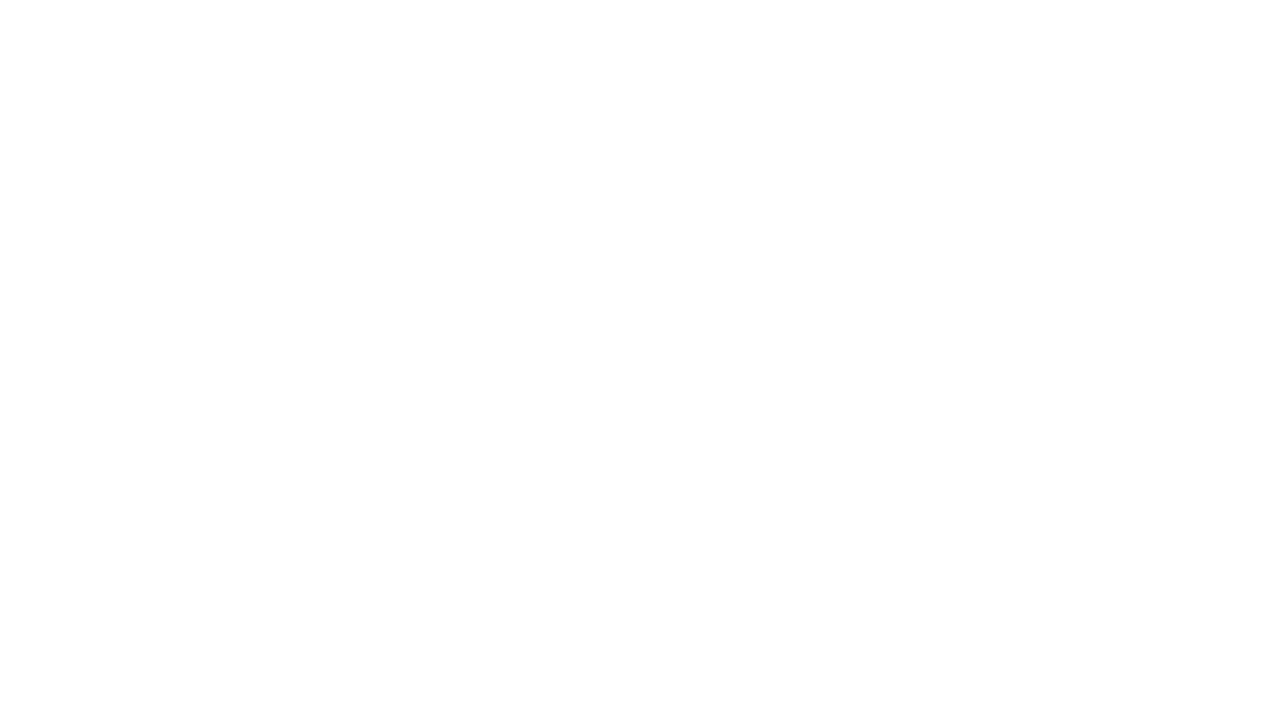
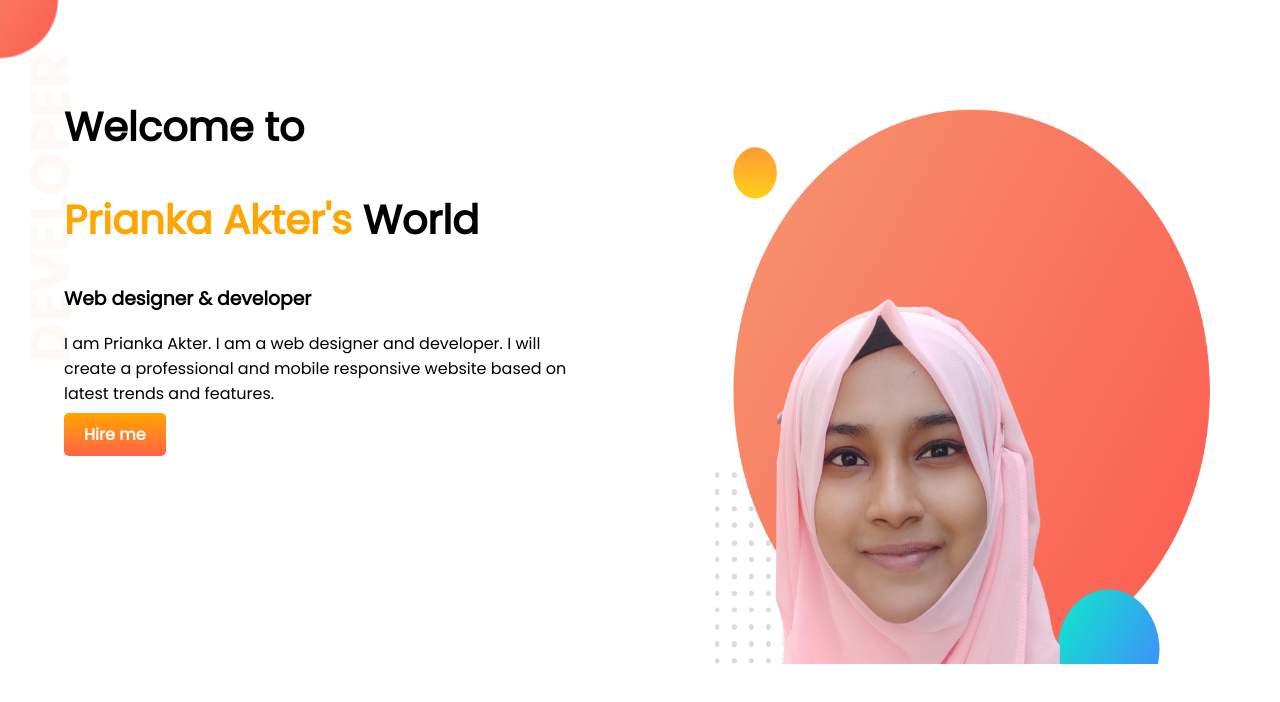
Before and after one commit to prianka02/developer-portfolio, a plain HTML site: page index.html in a window 1280 px wide. Drawn offline with Linux system fonts and the light colour scheme.

Commit message:
top banner added

```diff
--- a/index.html
+++ b/index.html
@@ -1,13 +1,33 @@
 <!DOCTYPE html>
 <html lang="en">
+
 <head>
     <meta charset="UTF-8">
     <meta http-equiv="X-UA-Compatible" content="IE=edge">
     <meta name="viewport" content="width=device-width, initial-scale=1.0">
     <title>Prianka Akter</title>
+    <link rel="preconnect" href="https://fonts.googleapis.com">
+    <link rel="preconnect" href="https://fonts.gstatic.com" crossorigin>
+    <link href="https://fonts.googleapis.com/css2?family=Poppins&display=swap" rel="stylesheet">
     <link rel="stylesheet" href="style.css">
 </head>
+
 <body>
+    <section class="section01">
+        <div class="half-width">
+            <h1>Welcome to </h1>
+            <h1><span class="headings">Prianka Akter's</span> World</h1>
+            <h3>Web designer & developer</h3>
+            <p>I am Prianka Akter. I am a web designer and developer.
+                I will create a professional and mobile responsive
+                website based on latest trends and features.
+
+            </p>
+            <a id="hire-button" target="blank" href="https://www.linkedin.com/in/prianka-akter-0a4671210/">Hire me</a>
+        </div>
+        <div class="half-width"><img src="my-bg.png" height="600" width="600"></div>
+    </section>
 
 </body>
+
 </html>
--- a/style.css
+++ b/style.css
@@ -0,0 +1,34 @@
+body{
+    font-family: 'Poppins', sans-serif;
+    margin: 0%;
+}
+h1{
+    font-size: 40px;
+
+}
+.headings{
+    color: orange;
+}
+section{
+    display: flex;
+}
+.half-width{
+    width: 50%;
+    padding: 5%;
+}
+.half-width img{
+    width: 100%;
+}
+#hire-button{
+    text-decoration: none;
+    background-image: linear-gradient(orange,tomato);
+    padding: 10px 20px;
+    border-radius: 5px;
+    color: white;
+    font-weight: 700;
+}
+.section01{
+   background-image: url("top-banner.png");
+   background-repeat: no-repeat;
+
+}
```
Also changed, not shown: my-bg.png (added), top-banner.png (added).
